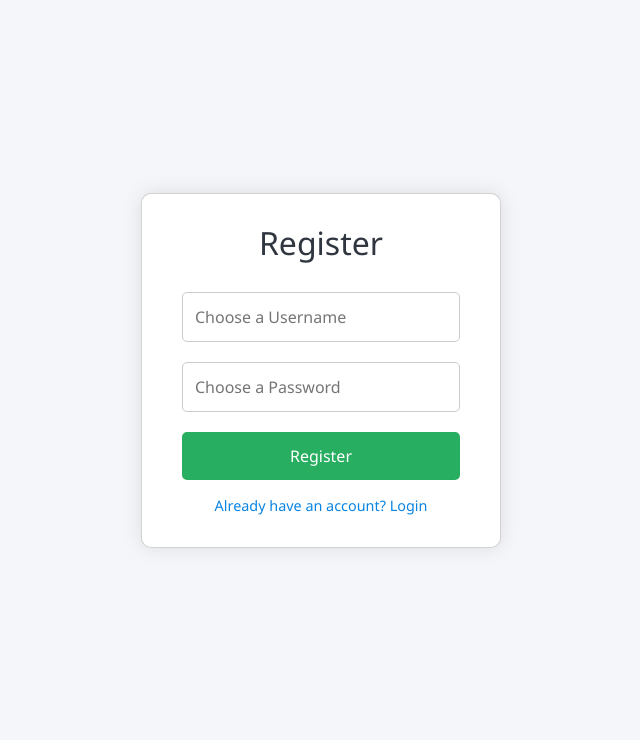
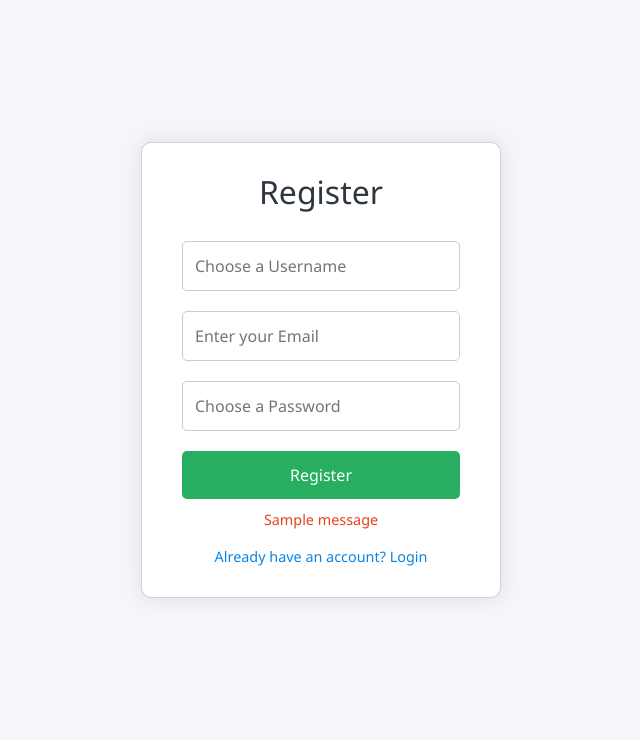
Before and after one commit to sampadapansare/truescreen, a Flask app: page /register in a window 1280 px wide. Shown: the part 61-801 px from the top of the page, without its empty margins (319-959 px from the left). Run offline with Flask 3, Linux system fonts and the light colour scheme; one stand-in notice (Sample message) is shown.

Commit message:
register.html

```diff
--- a/templates/register.html
+++ b/templates/register.html
@@ -5,9 +5,10 @@
   <meta name="viewport" content="width=device-width, initial-scale=1.0">
   <title>Register</title>
   <link rel="stylesheet" href="{{ url_for('static', filename='styles.css') }}">
-    <!-- BOOTSTRAP CSS -->
+
+  <!-- Bootstrap CSS -->
   <link href="https://cdn.jsdelivr.net/npm/bootstrap@5.3.0/dist/css/bootstrap.min.css" rel="stylesheet">
-<!-- BOOTSTRAP JS -->
+  <!-- Bootstrap JS -->
   <script src="https://cdn.jsdelivr.net/npm/bootstrap@5.3.0/dist/js/bootstrap.bundle.min.js"></script>
 
   <style>
@@ -20,7 +21,9 @@
       padding: 15px 30px; display: flex;
       align-items: center;
     }
-    .navbar .brand { font-size: 1.3em; font-weight: bold; }
+    .navbar .brand {
+      font-size: 1.3em; font-weight: bold;
+    }
     .container {
       display: flex; justify-content: center; align-items: center;
       height: calc(100vh - 60px);
@@ -46,11 +49,19 @@
       border-radius: 5px; cursor: pointer;
       transition: background 0.3s;
     }
-    .card button:hover { background: #2ecc71; }
+    .card button:hover {
+      background: #2ecc71;
+    }
     .card .link {
       display: block; text-align: center;
       margin-top: 15px; color: #0984e3;
       text-decoration: none; font-size: 0.9em;
+    }
+    .flash {
+      text-align: center;
+      color: #e84118;
+      margin-top: 10px;
+      font-size: 0.9em;
     }
   </style>
 </head>
@@ -58,14 +69,25 @@
   <div class="navbar">
     <div class="brand">Truescreen</div>
   </div>
+
   <div class="container">
     <div class="card">
       <h2>Register</h2>
       <form method="POST">
         <input type="text" name="username" placeholder="Choose a Username" required>
+        <input type="email" name="email" placeholder="Enter your Email" required>
         <input type="password" name="password" placeholder="Choose a Password" required>
         <button type="submit">Register</button>
       </form>
+
+      {% with messages = get_flashed_messages() %}
+        {% if messages %}
+          {% for message in messages %}
+            <div class="flash">{{ message }}</div>
+          {% endfor %}
+        {% endif %}
+      {% endwith %}
+
       <a href="/login" class="link">Already have an account? Login</a>
     </div>
   </div>
```
Lines whose indentation alone changed are shown as unchanged.
